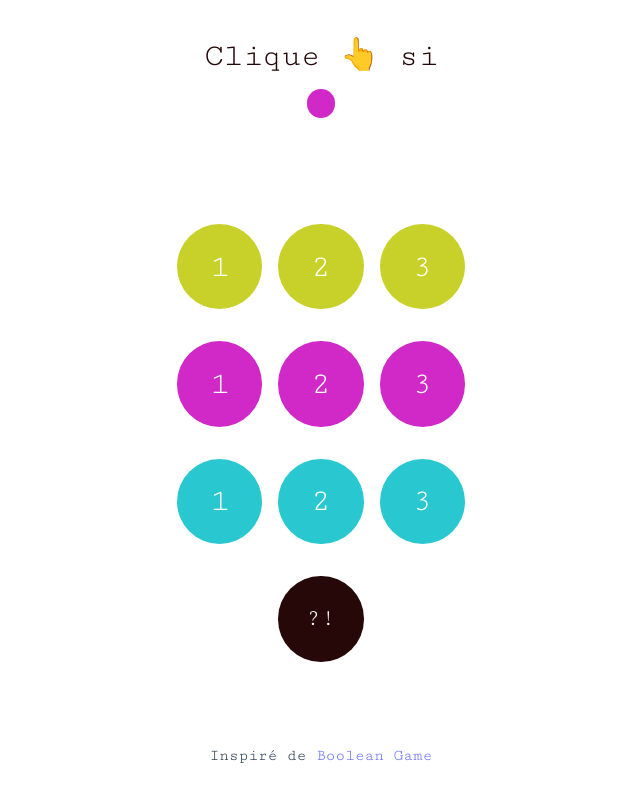
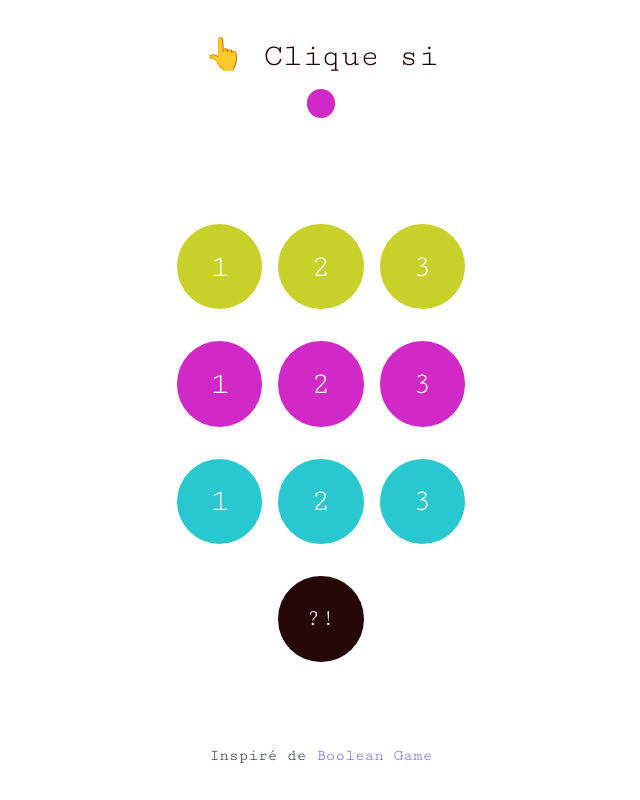
Before and after one commit to codecollectif/boolean-game, a React (Vite) app: page / in a window 1280 px wide. Shown: the whole page, without its empty margins (319-959 px from the left). Built offline with nearby package versions, Linux system fonts and the light colour scheme.

Commit message:
reworded instructions to be unambiguous

```diff
--- a/src/App.tsx
+++ b/src/App.tsx
@@ -75,7 +75,7 @@ function App() {
   return (
     <>
       <p className="challenge">
-        Clique 👆 si
+        👆 Clique si
         <br />
         {challenge.globalNot && <>pas&nbsp;( </>}
         {challenge.colorNot && <>pas&nbsp;( </>}
```
